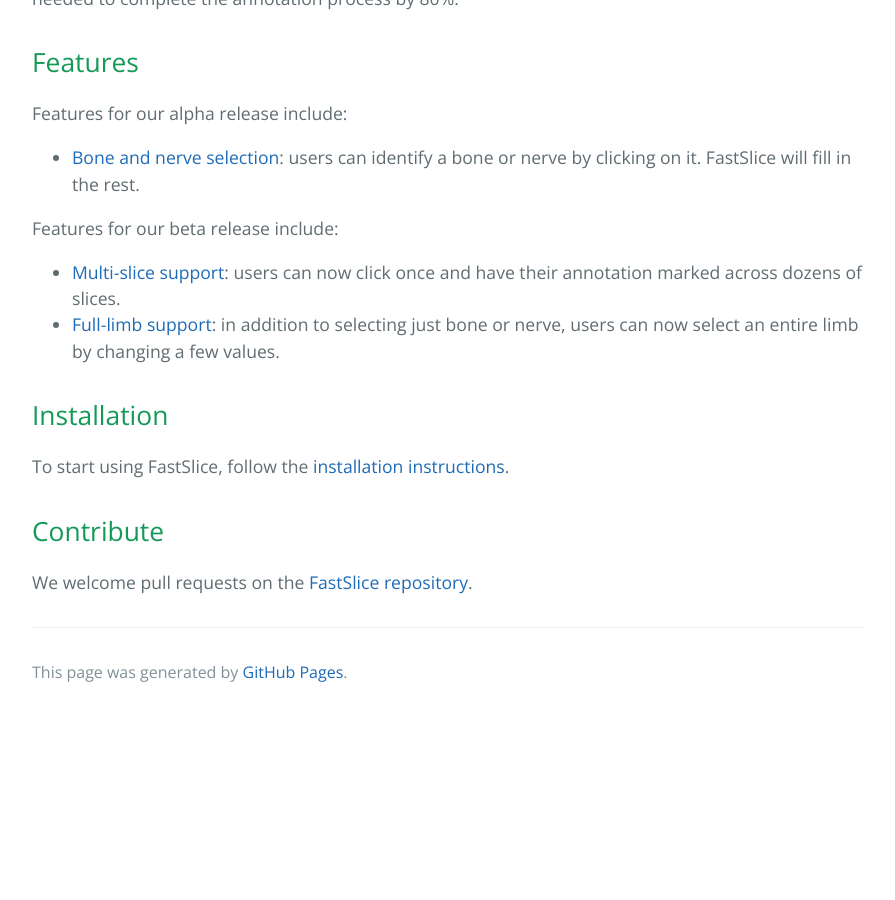
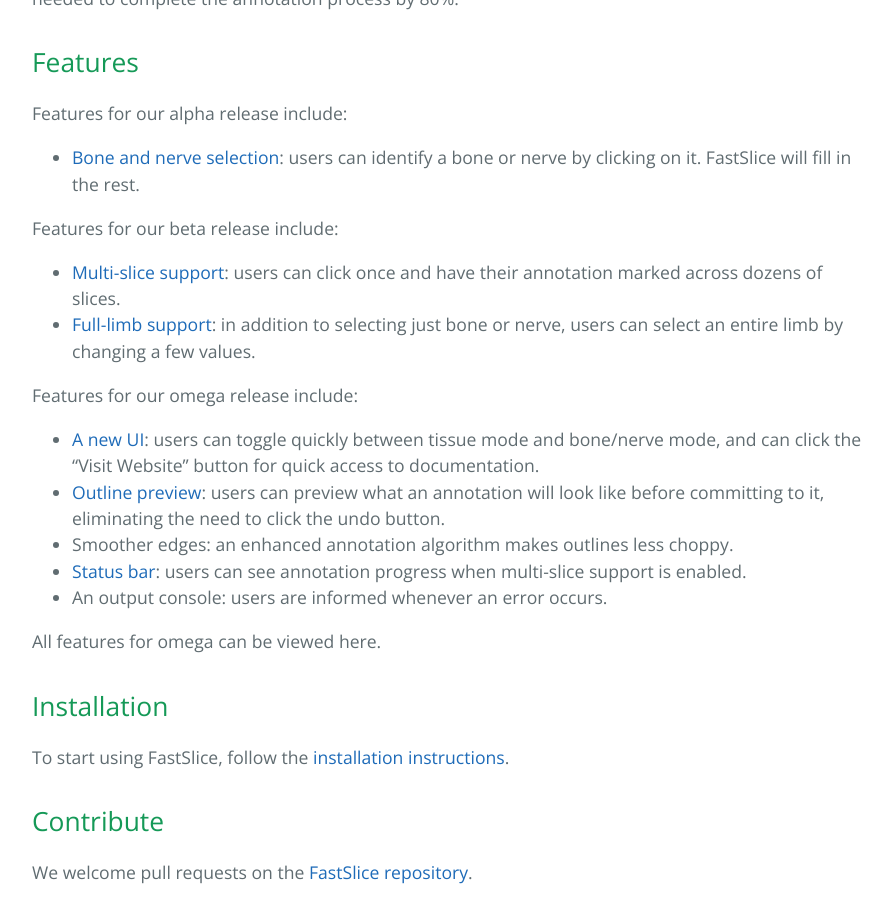
Before and after one commit to FastSlice/fastslice.github.io, a Jekyll site: the page built from index.md, in a window 1280 px wide and 900 px high, scrolled down 1334 px. Shown: the whole window, without its empty margins (192-1087 px from the left). Built offline with Jekyll 4.4.1, drawn with Linux system fonts in a browser that asks for light colours; our own code applies the rules of GitHub Pages for plain Markdown files; before the commit the page ends 2050 px from its top, so only the background shows below that.

Commit message:
Update website with omega references

```diff
--- a/index.md
+++ b/index.md
@@ -36,8 +36,17 @@ Features for our alpha release include:
 
 Features for our beta release include:
 
-* [Multi-slice support](https://www.youtube.com/watch?v=DYjxMnqFd-Y): users can now click once and have their annotation marked across dozens of slices.
-* [Full-limb support](https://www.youtube.com/watch?v=RRTbvi0riAI): in addition to selecting just bone or nerve, users can now select an entire limb by changing a few values.
+* [Multi-slice support](https://www.youtube.com/watch?v=DYjxMnqFd-Y): users can click once and have their annotation marked across dozens of slices.
+* [Full-limb support](https://www.youtube.com/watch?v=RRTbvi0riAI): in addition to selecting just bone or nerve, users can select an entire limb by changing a few values.
+
+Features for our omega release include:
+* [A new UI](https://youtu.be/TSEpF9ZIL9Q?t=9s): users can toggle quickly between tissue mode and bone/nerve mode, and can click the "Visit Website" button for quick access to documentation.
+* [Outline preview](https://youtu.be/TSEpF9ZIL9Q?t=26s): users can preview what an annotation will look like before committing to it, eliminating the need to click the undo button.
+* Smoother edges: an enhanced annotation algorithm makes outlines less choppy.
+* [Status bar](https://youtu.be/TSEpF9ZIL9Q?t=1m15s): users can see annotation progress when multi-slice support is enabled.
+* An output console: users are informed whenever an error occurs.
+
+All features for omega can be viewed here.
 
 ## Installation
 
```
Also changed, not shown: install.md (+5 -0 lines).
